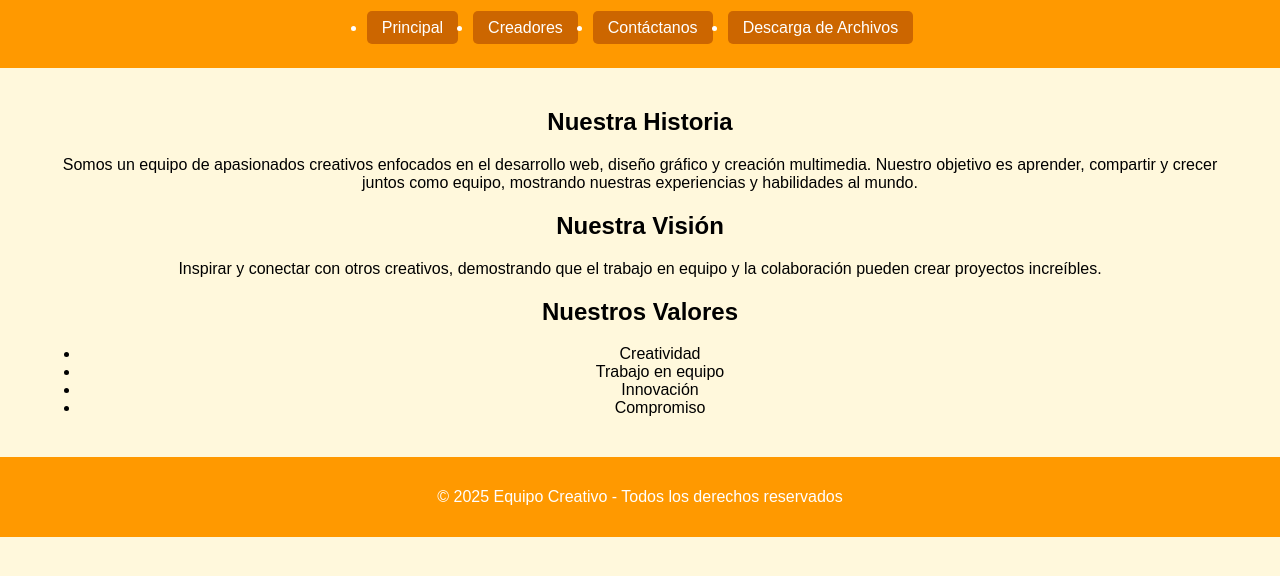
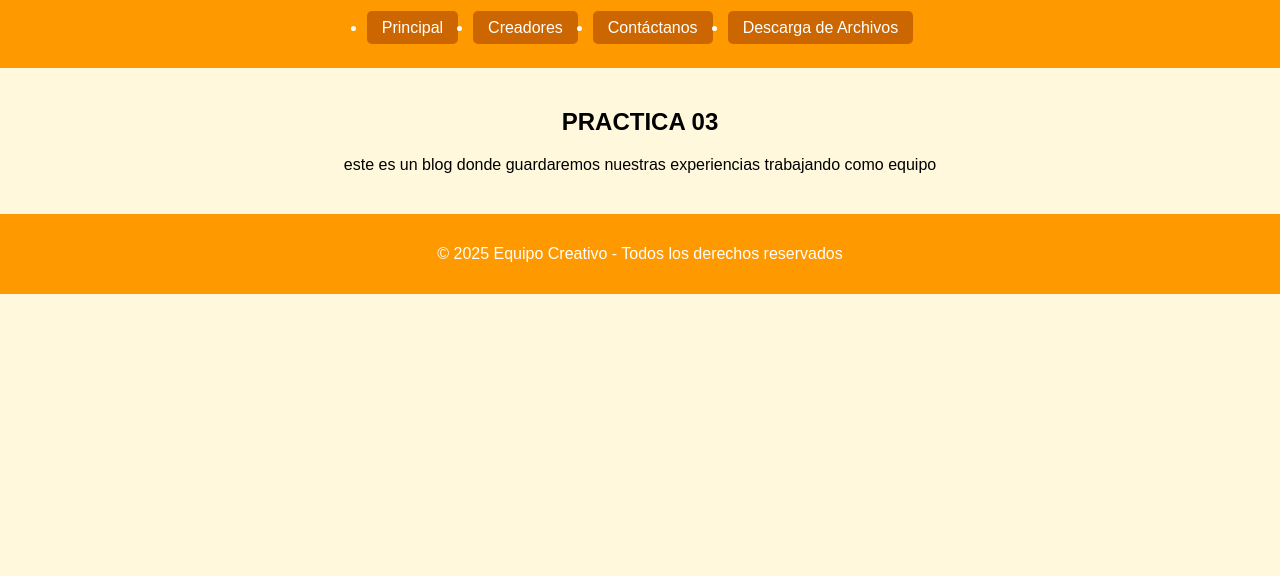
Before and after one commit to Sethxy123/Practica3, a plain HTML site: page acerca.html in a window 1280 px wide. Shown: the part 76-652 px from the top of the page. Drawn offline with Linux system fonts and the light colour scheme.

Commit message:
Update acerca.html

```diff
--- a/acerca.html
+++ b/acerca.html
@@ -20,19 +20,11 @@
 </header>
 
 <section class="acerca">
-    <h2>Nuestra Historia</h2>
-    <p>Somos un equipo de apasionados creativos enfocados en el desarrollo web, diseño gráfico y creación multimedia. Nuestro objetivo es aprender, compartir y crecer juntos como equipo, mostrando nuestras experiencias y habilidades al mundo.</p>
+    <h2>PRACTICA 03</h2>
+    <p>este es un blog donde guardaremos nuestras experiencias trabajando como equipo</p>
 
-    <h2>Nuestra Visión</h2>
-    <p>Inspirar y conectar con otros creativos, demostrando que el trabajo en equipo y la colaboración pueden crear proyectos increíbles.</p>
 
-    <h2>Nuestros Valores</h2>
-    <ul>
-        <li>Creatividad</li>
-        <li>Trabajo en equipo</li>
-        <li>Innovación</li>
-        <li>Compromiso</li>
-    </ul>
+
 </section>
 
 <footer>
```
